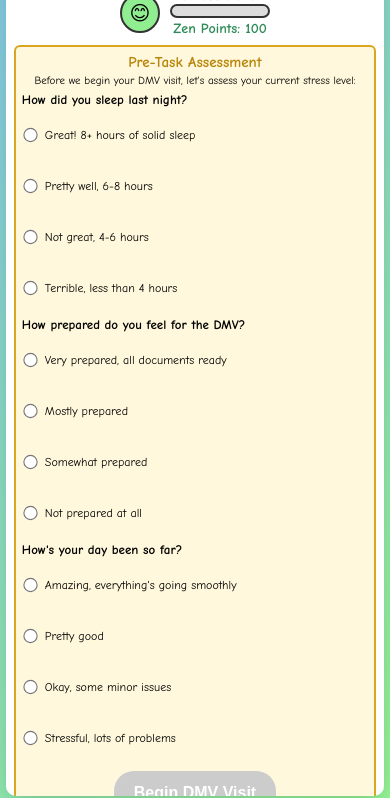
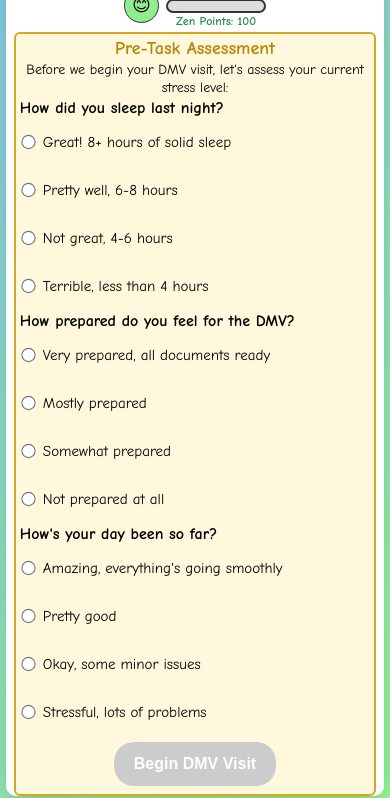
Before and after one commit to calebHankins/SoberLife-III, a plain HTML site: page index.html in a window 390 px wide. Shown: the part 50-848 px from the top of the page. Drawn offline with Linux system fonts and the light colour scheme.

Commit message:
📱 Eliminated Wasted Space + Larger Text!

```diff
--- a/index.html
+++ b/index.html
@@ -63,8 +63,8 @@
 
             /* Optimize spacing for mobile */
             .game-container h1 {
-                font-size: 18px;
-                margin: 2px 0;
+                font-size: 16px;
+                margin: 1px 0;
             }
         }
 
@@ -77,9 +77,9 @@
 
         @media (max-width: 767px) {
             .avatar-container {
-                margin-bottom: 4px;
+                margin-bottom: 2px;
                 flex-wrap: wrap;
-                gap: 4px;
+                gap: 3px;
             }
         }
 
@@ -98,11 +98,11 @@
 
         @media (max-width: 767px) {
             .avatar {
-                width: 40px;
-                height: 40px;
-                font-size: 20px;
-                margin-right: 6px;
-                border: 2px solid #333;
+                width: 35px;
+                height: 35px;
+                font-size: 18px;
+                margin-right: 4px;
+                border: 1px solid #333;
             }
         }
 
@@ -137,8 +137,8 @@
 
         @media (max-width: 767px) {
             .zen-points {
-                font-size: 14px;
-                margin: 2px 0;
+                font-size: 12px;
+                margin: 1px 0;
             }
         }
 
@@ -331,14 +331,14 @@
 
         @media (max-width: 767px) {
             .survey {
-                padding: 6px;
-                margin: 2px 0;
+                padding: 4px;
+                margin: 1px 0;
                 border-radius: 6px;
             }
 
             .survey > p {
-                font-size: 11px;
-                margin: 3px 0;
+                font-size: 14px;
+                margin: 2px 0;
                 line-height: 1.3;
             }
         }
@@ -350,41 +350,42 @@
 
         @media (max-width: 767px) {
             .survey h3 {
-                font-size: 15px;
-                margin-bottom: 3px;
+                font-size: 18px;
+                margin-bottom: 2px;
             }
         }
 
         .survey-question {
-            margin: 15px 0;
+            margin: 8px 0;
             text-align: left;
         }
 
         @media (max-width: 767px) {
             .survey-question {
-                margin: 4px 0;
+                margin: 2px 0;
             }
 
             .survey-question strong {
-                font-size: 13px;
+                font-size: 16px;
                 display: block;
-                margin-bottom: 3px;
+                margin-bottom: 1px;
+                font-weight: bold;
             }
         }
 
         .survey-question label {
             display: block;
-            margin: 5px 0;
+            margin: 2px 0;
             cursor: pointer;
         }
 
         @media (max-width: 767px) {
             .survey-question label {
-                margin: 1px 0;
-                padding: 3px 0;
-                font-size: 12px;
+                margin: 0;
+                padding: 2px 0;
+                font-size: 15px;
                 /* Increase touch target area */
-                min-height: 32px;
+                min-height: 30px;
                 display: flex;
                 align-items: center;
                 line-height: 1.2;
```
